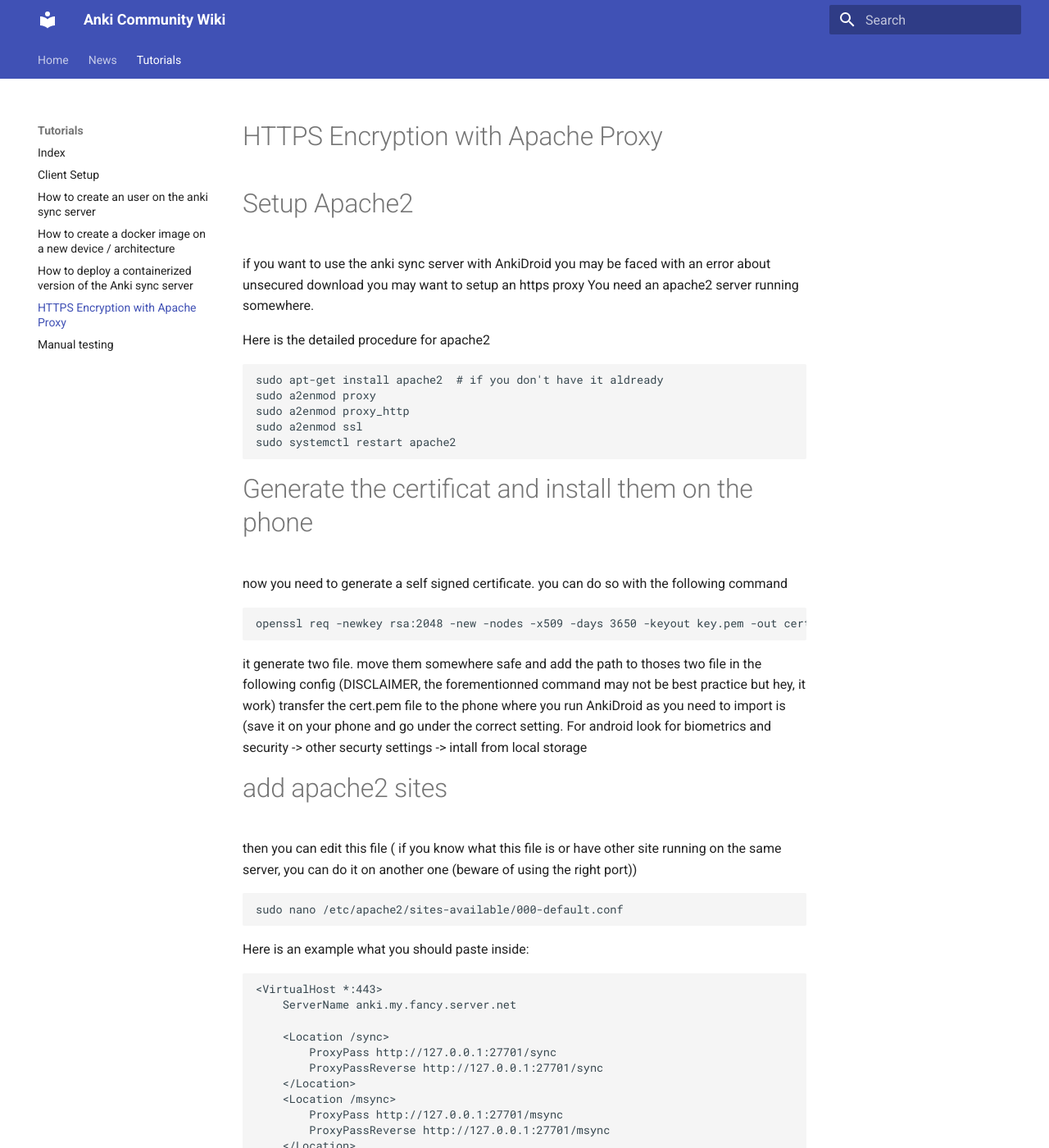
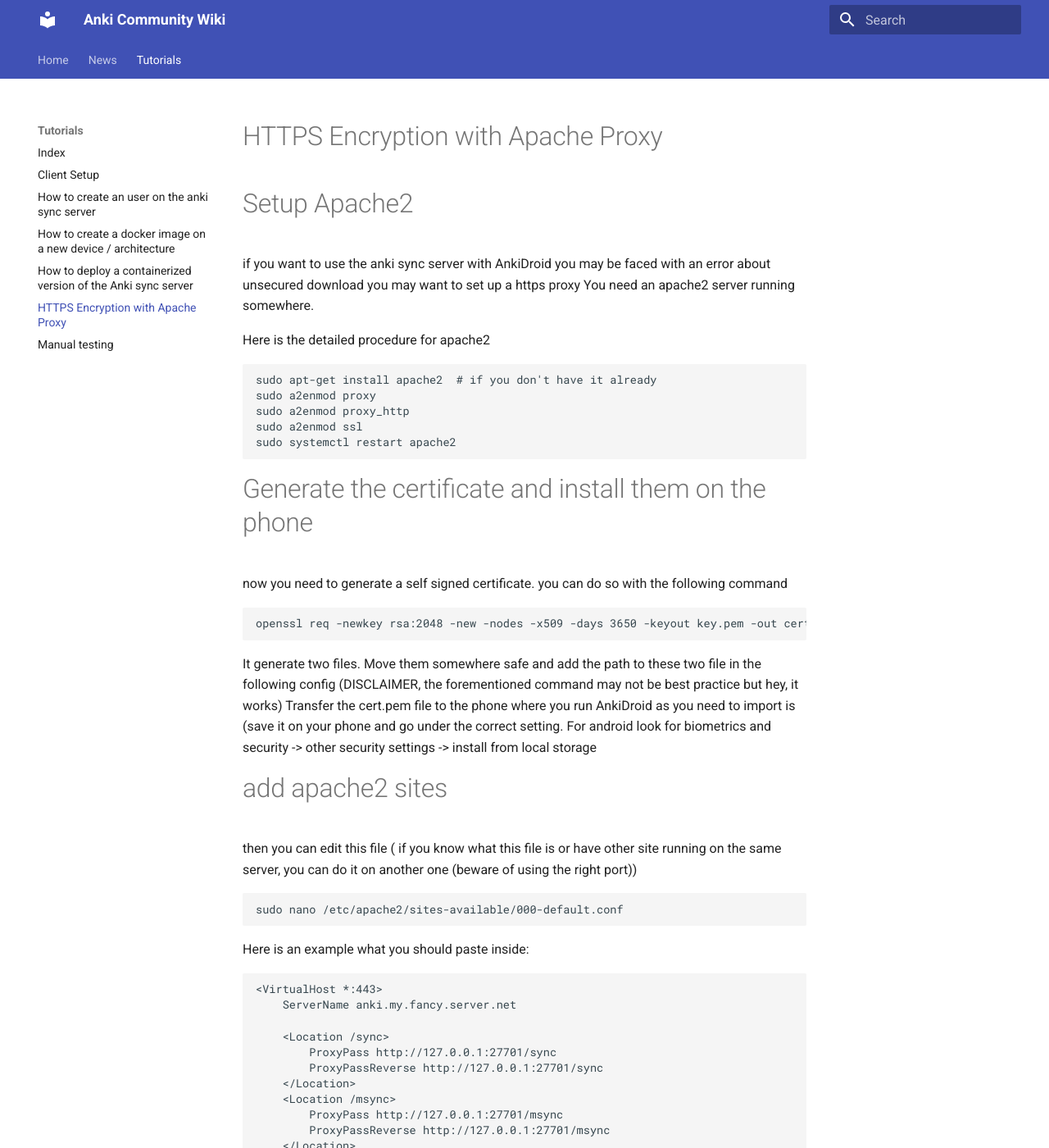
Before and after one commit to ankicommunity/ankicommunity.github.io, an MkDocs documentation site: the page built from docs/Tutorials/tutoHTTPSProxy.md, in a window 1280 px wide and 1400 px high. Shown: the whole window at 82% size. Built offline with MkDocs 1.6.1 and Material for MkDocs 9.7.7, drawn with Linux system fonts in a browser that asks for light colours; some of the changed text lies outside the part shown.

Commit message:
Update tutoHTTPSProxy.md
fixed somes typos

```diff
--- a/docs/Tutorials/tutoHTTPSProxy.md
+++ b/docs/Tutorials/tutoHTTPSProxy.md
@@ -2,25 +2,25 @@
 ==================================
 
 # Setup Apache2
-if you want to use the anki sync server with AnkiDroid you may be faced with an error about unsecured download you may want to setup an https proxy
+if you want to use the anki sync server with AnkiDroid you may be faced with an error about unsecured download you may want to set up a https proxy
 You need an apache2 server running somewhere.
 
 Here is the detailed procedure for apache2
 
-    sudo apt-get install apache2  # if you don't have it aldready
+    sudo apt-get install apache2  # if you don't have it already
     sudo a2enmod proxy
     sudo a2enmod proxy_http
     sudo a2enmod ssl
     sudo systemctl restart apache2
 
-# Generate the certificat and install them on the phone
+# Generate the certificate  and install them on the phone
 now you need to generate a self signed certificate. you can do so with the following command
 
     openssl req -newkey rsa:2048 -new -nodes -x509 -days 3650 -keyout key.pem -out cert.pem
 
-it generate two file. move them somewhere safe and add the path to thoses two file in the following config
-(DISCLAIMER, the forementionned command may not be best practice but hey, it work)
-transfer the cert.pem file to the phone where you run AnkiDroid as you need to import is (save it on your phone and go under the correct setting. For android look for biometrics and security -> other securty settings -> intall from local storage
+It generate two files. Move them somewhere safe and add the path to these two file in the following config
+(DISCLAIMER, the forementioned  command may not be best practice but hey, it works)
+Transfer the cert.pem file to the phone where you run AnkiDroid as you need to import is (save it on your phone and go under the correct setting. For android look for biometrics and security -> other security settings -> install from local storage
 
 # add apache2 sites
 then you can edit this file ( if you know what this file is or have other site running on the same server, you can do it on another one (beware of using the right port))
```
Also changed, not shown: other parts of docs/Tutorials/tutoHTTPSProxy.md (+1 -1 lines).
